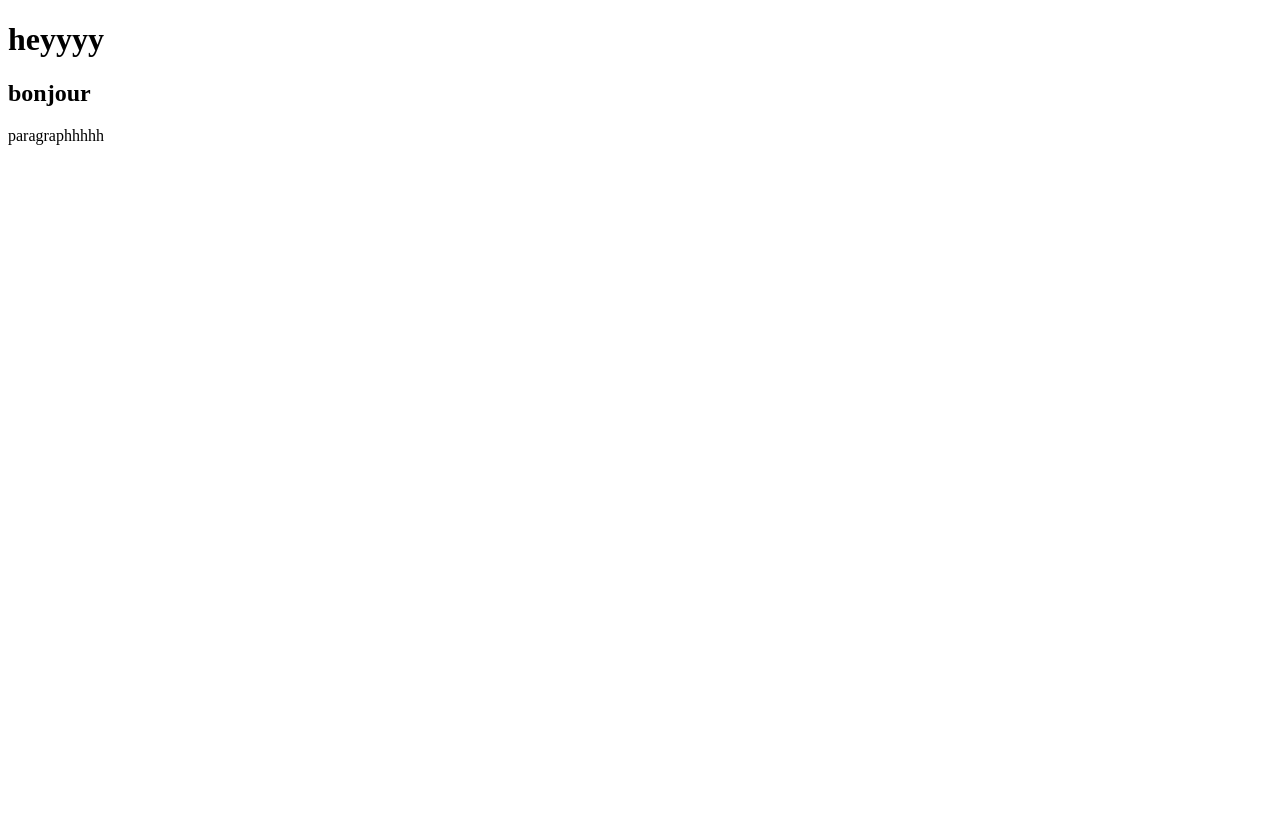
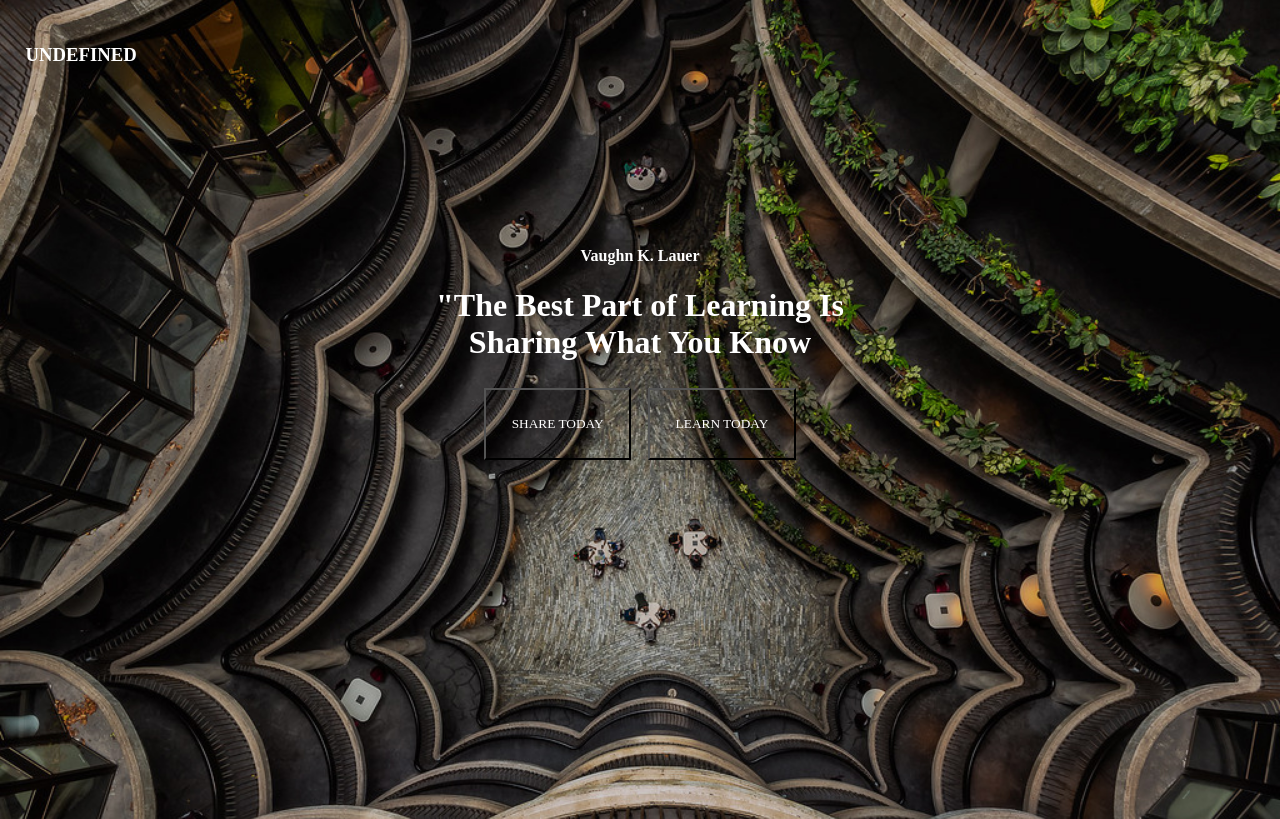
Before and after one commit to lr98769/testing, a plain HTML site: page index.html in a window 1280 px wide. Drawn offline with Linux system fonts and the light colour scheme.

Commit message:
first official commit

```diff
--- a/index.html
+++ b/index.html
@@ -4,11 +4,62 @@
     <meta charset="UTF-8">
     <meta name="viewport" content="width=device-width, initial-scale=1.0">
     <meta http-equiv="X-UA-Compatible" content="ie=edge">
-    <title>HELLLLOO</title>
+    <title>Undefined</title>
+    <style>
+    body, html {
+        height: 100%;
+        margin: 0;
+    }
+    body{
+        background-image: url(pictures/first_page_background.jpg);
+        height: 100%;
+        background-position: center;
+        background-repeat: no-repeat;
+        background-size: cover;
+    }
+    h3{
+        color:white;
+        font-family: Oswald;
+        padding: 2%;
+    }
+    h4{
+        color:white;
+        font-family: Oswald;
+        text-align: center;
+        padding: 5% 0 0 0;
+    }
+    h1{
+        color:white;
+        font-family: Oswald;
+        text-align: center;
+        padding: 0 30% 0 30%;
+    }
+
+    button{
+        background-color: transparent;
+        color:white;
+        padding: 2%;
+        font-family: Oswald;
+        text-align: center;
+        display: inline-block;
+        align-items:center;
+        margin: 0.5%;
+        border: 1%;
+    }
+
+
+    section{
+        text-align:center;
+    }
+    </style>
 </head>
 <body>
-    <h1><strong>heyyyy</strong></h1>
-    <h2>bonjour</h2>
-    <p>paragraphhhhh</p>
+    <h3>UNDEFINED<h3>
+    <h4>Vaughn K. Lauer</h4>
+    <h1>"The Best Part of Learning Is Sharing What You Know</h1>
+    <section>
+        <button><a href= "shareToday.html" style="text-decoration: none; color:white">SHARE TODAY</a></button>
+        <button><a href= "learnToday.html" style="text-decoration: none; color:white">LEARN TODAY</a></button>
+    </section>
 </body>
 </html>
```
Also changed, not shown: beATutor.html (added, +12 -0 lines), findATutor.html (added, +12 -0 lines), learnToday.html (added, +15 -0 lines), lecturerReview.html (added, +12 -0 lines), shareToday.html (added, +14 -0 lines), uploadResources.html (added, +12 -0 lines), uploadReview.html (added, +12 -0 lines), viewResources.html (added, +12 -0 lines), pictures/first_page_background.jpg (added).
